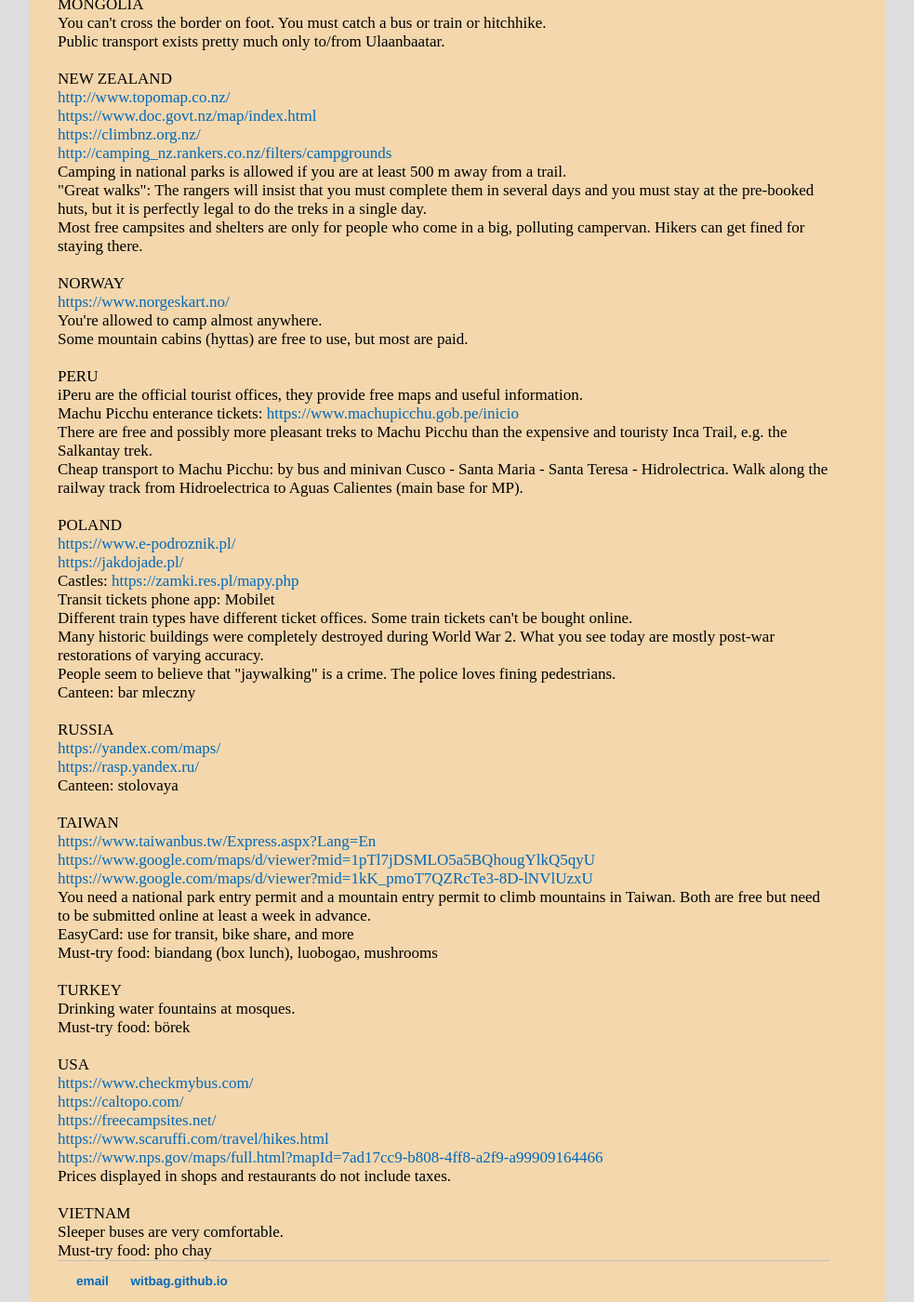
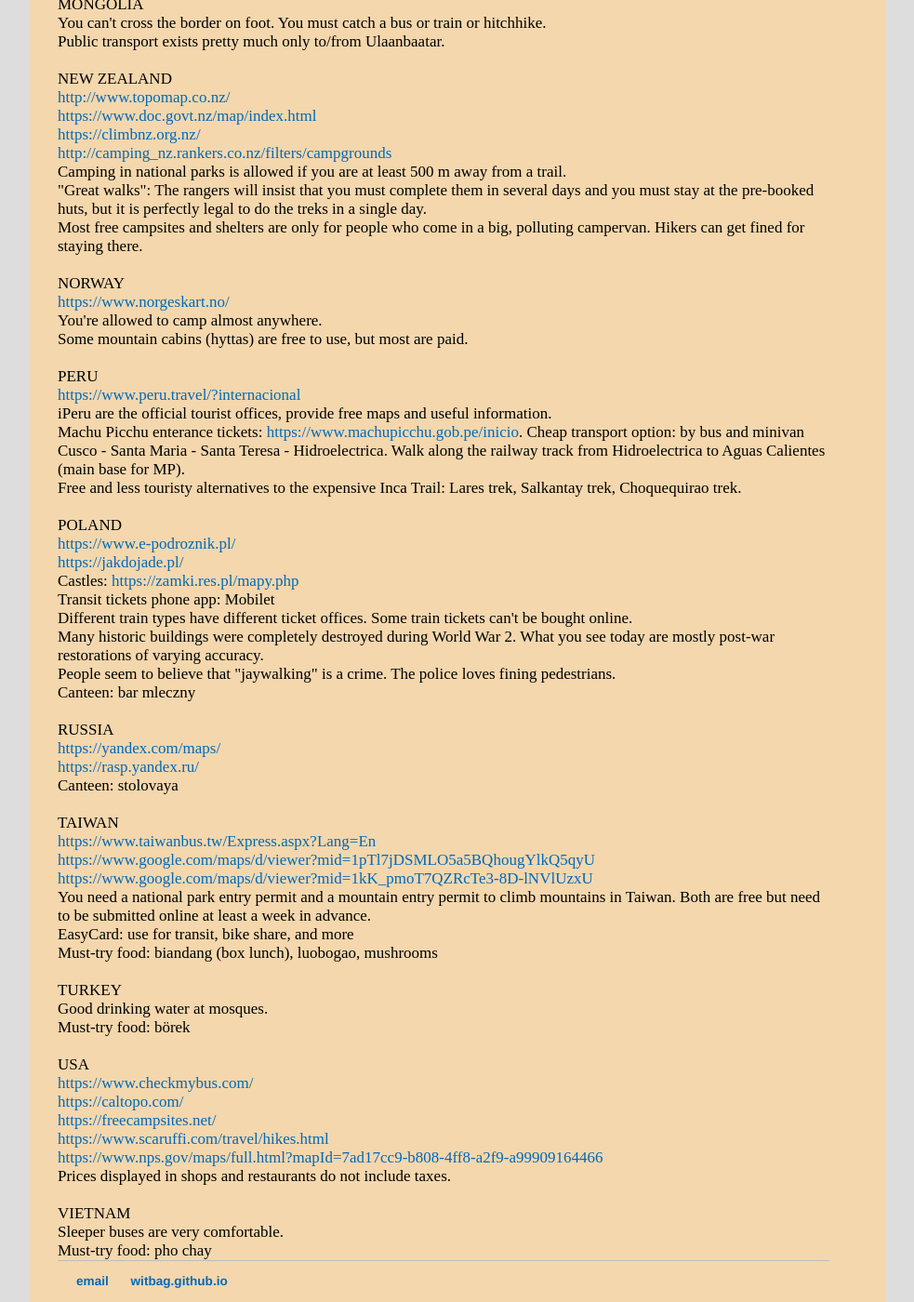
Before and after one commit to witbag/witbag.github.io, a Jekyll site: the page built from travel/notes.html, in a window 1280 px wide and 1400 px high, scrolled down 2089 px. Shown: the whole window at 93% size, without its empty margins (148-1131 px from the left). Built offline with Jekyll 4.4.1, drawn with Linux system fonts in a browser that asks for light colours.

Commit message:
Update notes.html

```diff
--- a/travel/notes.html
+++ b/travel/notes.html
@@ -9,11 +9,11 @@
 <center><h2>Country notes</h2></center>
 
 AUSTRALIA<br>
-<a href="http://www.david-noble.net/">http://www.david-noble.net/</a><br />
-<a href="https://www.bushwalkingblog.com.au/">https://www.bushwalkingblog.com.au/</a><br />
-<a href="https://www.campermate.com.au/maps/">https://www.campermate.com.au/maps/</a><br />
-<a href="https://toiletmap.gov.au/Find">https://toiletmap.gov.au/Find</a><br />
-<a href="https://www.meatinapark.com.au/">https://www.meatinapark.com.au/</a><br />
+<a href="http://www.david-noble.net/" target=_blank>http://www.david-noble.net/</a><br />
+<a href="https://www.bushwalkingblog.com.au/" target=_blank>https://www.bushwalkingblog.com.au/</a><br />
+<a href="https://www.campermate.com.au/maps/" target=_blank>https://www.campermate.com.au/maps/</a><br />
+<a href="https://toiletmap.gov.au/Find" target=_blank>https://toiletmap.gov.au/Find</a><br />
+<a href="https://www.meatinapark.com.au/" target=_blank>https://www.meatinapark.com.au/</a><br />
 Cyclists can get fined hundreds of dollars for not wearing a helmet, not having a bell, not carrying an ID, not keeping hands on the handlebar, and other BS.<br>
 There are free BBQ hot plates in parks and on beaches.<br>
 <br>
@@ -27,12 +27,12 @@
 Must-try food: amok, kralan<br>
 <br>
 CANADA<br>
-<a href="https://freecampsites.net/">https://freecampsites.net/</a><br />
+<a href="https://freecampsites.net/" target=_blank>https://freecampsites.net/</a><br />
 Western half of Canada has almost no inter-city public transport.<br>
 <br>
 CHINA<br>
-<a href="https://www.chinabusguide.com/">https://www.chinabusguide.com/</a><br />
-<a href="https://www.trip.com/">https://www.trip.com/</a><br />
+<a href="https://www.chinabusguide.com/" target=_blank>https://www.chinabusguide.com/</a><br />
+<a href="https://www.trip.com/" target=_blank>https://www.trip.com/</a><br />
 Many foreign websites are blocked.<br>
 Many historical places have been "renovated" in recent years into tourist traps devoid of authenticity.<br>
 Must-try food: huoguo (hot pot)<br>
@@ -44,49 +44,49 @@
 Must-try food: injera, salads<br>
 <br>
 EUROPE<br>
-<a href="https://www.busradar.com/">https://www.busradar.com/</a><br />
-<a href="https://www.blablacar.com/">https://www.blablacar.com/</a><br />
-<a href="http://www.azair.com/">http://www.azair.com/</a><br />
-<a href="http://beta.map1.eu/">http://beta.map1.eu/</a><br />
-<a href="https://www.megalithic.co.uk/">https://www.megalithic.co.uk/</a><br />
-<a href="https://maps.squat.net/en/cities">https://maps.squat.net/en/cities</a><br />
-<a href="https://ec.europa.eu/eurostat/cache/RCI/#?vis=nuts2.tourism&lang=en">https://ec.europa.eu/eurostat/cache/RCI/#?vis=nuts2.tourism&lang=en</a><br />
+<a href="https://www.busradar.com/" target=_blank>https://www.busradar.com/</a><br />
+<a href="https://www.blablacar.com/" target=_blank>https://www.blablacar.com/</a><br />
+<a href="http://www.azair.com/" target=_blank>http://www.azair.com/</a><br />
+<a href="http://beta.map1.eu/" target=_blank>http://beta.map1.eu/</a><br />
+<a href="https://www.megalithic.co.uk/" target=_blank>https://www.megalithic.co.uk/</a><br />
+<a href="https://maps.squat.net/en/cities" target=_blank>https://maps.squat.net/en/cities</a><br />
+<a href="https://ec.europa.eu/eurostat/cache/RCI/#?vis=nuts2.tourism&lang=en" target=_blank>https://ec.europa.eu/eurostat/cache/RCI/#?vis=nuts2.tourism&lang=en</a><br />
 Western Europe claims to care about climate, but train travel is extremely expensive (maybe most in the world) while flying can be ridiculously cheap. Buses are reasonably priced.<br>
 Cheapest airlines (Ryanair, Wizzair) have strict luggage rules and you must check in online or pay a huge fee.<br>
 "Ethnological" museums, especially in London, Paris, Berlin, Brussels, and Vienna are full of stolen art from all over the world and reject the demands to return them.<br>
 <br>
 GERMANY<br>
-<a href="http://www.freepee.org/">http://www.freepee.org/</a><br />
-<a href="http://berlin-besetzt.de/">http://berlin-besetzt.de/</a><br />
-1-day train ticket can be a good deal for a small group (up to 5 people): <a href="https://www.bahn.com/en/view/offers/regional/day-ticket-for-germany.shtml">https://www.bahn.com/en/view/offers/regional/day-ticket-for-germany.shtml</a><br>
+<a href="http://www.freepee.org/" target=_blank>http://www.freepee.org/</a><br />
+<a href="http://berlin-besetzt.de/" target=_blank>http://berlin-besetzt.de/</a><br />
+1-day train ticket can be a good deal for a small group (up to 5 people): <a href="https://www.bahn.com/en/view/offers/regional/day-ticket-for-germany.shtml" target=_blank>https://www.bahn.com/en/view/offers/regional/day-ticket-for-germany.shtml</a><br>
 <br>
 INDIA<br>
-<a href="https://www.yatra.com/">https://www.yatra.com/</a><br />
-<a href="https://www.cleartrip.com/">https://www.cleartrip.com/</a><br />
-<a href="https://erail.in/">https://erail.in/</a><br />
-<a href="https://www.irctc.co.in/nget/train-search">https://www.irctc.co.in/nget/train-search</a><br />
+<a href="https://www.yatra.com/" target=_blank>https://www.yatra.com/</a><br />
+<a href="https://www.cleartrip.com/" target=_blank>https://www.cleartrip.com/</a><br />
+<a href="https://erail.in/" target=_blank>https://erail.in/</a><br />
+<a href="https://www.irctc.co.in/nget/train-search" target=_blank>https://www.irctc.co.in/nget/train-search</a><br />
 Buying a train ticket is difficult: the queues are enormous, you need to fill out a complicated form, there are many price categories, tickets sell out early. Buy tickets online if possible. "Tatkal" tickets are more expensive but can be bought on day of departure. Buses are less confusing and more reliable.<br>
 Food in India is often labeled with green (vegetarian) and brown (non-vegetarian) dot symbols.<br>
 Must-try food: thali, desserts<br>
 <br>
 INDONESIA<br>
-<a href="https://www.traveloka.com/en-id/">https://www.traveloka.com/en-id/</a><br />
-<a href="https://www.indonesiaferry.co.id/en/home">https://www.indonesiaferry.co.id/en/home</a><br />
-<a href="http://www.big.go.id/peta-provinsi/">http://www.big.go.id/peta-provinsi/</a><br />
+<a href="https://www.traveloka.com/en-id/" target=_blank>https://www.traveloka.com/en-id/</a><br />
+<a href="https://www.indonesiaferry.co.id/en/home" target=_blank>https://www.indonesiaferry.co.id/en/home</a><br />
+<a href="http://www.big.go.id/peta-provinsi/" target=_blank>http://www.big.go.id/peta-provinsi/</a><br />
 Ride-hailing app: Gojek<br>
 Many mountains charge enterance fees.<br>
 Must-try food: gado-gado<br>
 <br>
 ISRAEL<br>
-<a href="https://www.bus.co.il/otobusimmvc/en">https://www.bus.co.il/otobusimmvc/en</a><br />
+<a href="https://www.bus.co.il/otobusimmvc/en" target=_blank>https://www.bus.co.il/otobusimmvc/en</a><br />
 Do not tell the border officials that you plan to visit Palestine or you will be searched and interrogated.<br>
 The Palestinian Territories are essentially annexed by Israel (except Gaza). Palestinians are banned from some areas and roads. Gaza Strip is sealed off from outside world.<br>
 There are young soldiers with machine guns everywhere.<br>
 <br>
 JAPAN<br>
-<a href="https://world.jorudan.co.jp/mln/en/">https://world.jorudan.co.jp/mln/en/</a><br />
-<a href="http://www.hyperdia.com/">http://www.hyperdia.com/</a><br />
-<a href="https://www.highwaybus.com/gp/inbound/index?lang=EN">https://www.highwaybus.com/gp/inbound/index?lang=EN</a><br />
+<a href="https://world.jorudan.co.jp/mln/en/" target=_blank>https://world.jorudan.co.jp/mln/en/</a><br />
+<a href="http://www.hyperdia.com/" target=_blank>http://www.hyperdia.com/</a><br />
+<a href="https://www.highwaybus.com/gp/inbound/index?lang=EN" target=_blank>https://www.highwaybus.com/gp/inbound/index?lang=EN</a><br />
 The numerous railway and subway companies are incompatible with each other and use different tickets. Changing a subway line sometimes involves going out into the street and entering a different building.<br>
 Public trash cans are very rare but every item you buy comes wrapped in plastic.<br>
 Must-try food: natto, miso soup<br>
@@ -100,29 +100,29 @@
 Public transport exists pretty much only to/from Ulaanbaatar.<br>
 <br>
 NEW ZEALAND<br>
-<a href="http://www.topomap.co.nz/">http://www.topomap.co.nz/</a><br />
-<a href="https://www.doc.govt.nz/map/index.html">https://www.doc.govt.nz/map/index.html</a><br />
-<a href="https://climbnz.org.nz/">https://climbnz.org.nz/</a><br />
-<a href="http://camping_nz.rankers.co.nz/filters/campgrounds">http://camping_nz.rankers.co.nz/filters/campgrounds</a><br />
+<a href="http://www.topomap.co.nz/" target=_blank>http://www.topomap.co.nz/</a><br />
+<a href="https://www.doc.govt.nz/map/index.html" target=_blank>https://www.doc.govt.nz/map/index.html</a><br />
+<a href="https://climbnz.org.nz/" target=_blank>https://climbnz.org.nz/</a><br />
+<a href="http://camping_nz.rankers.co.nz/filters/campgrounds" target=_blank>http://camping_nz.rankers.co.nz/filters/campgrounds</a><br />
 Camping in national parks is allowed if you are at least 500 m away from a trail.<br>
 "Great walks": The rangers will insist that you must complete them in several days and you must stay at the pre-booked huts, but it is perfectly legal to do the treks in a single day.<br>
 Most free campsites and shelters are only for people who come in a big, polluting campervan. Hikers can get fined for staying there.<br>
 <br>
 NORWAY<br>
-<a href="https://www.norgeskart.no/">https://www.norgeskart.no/</a><br />
+<a href="https://www.norgeskart.no/" target=_blank>https://www.norgeskart.no/</a><br />
 You're allowed to camp almost anywhere.<br>
 Some mountain cabins (hyttas) are free to use, but most are paid.<br>
 <br>
 PERU<br>
-iPeru are the official tourist offices, they provide free maps and useful information.<br>
-Machu Picchu enterance tickets: <a href="https://www.machupicchu.gob.pe/inicio">https://www.machupicchu.gob.pe/inicio</a><br />
-There are free and possibly more pleasant treks to Machu Picchu than the expensive and touristy Inca Trail, e.g. the Salkantay trek.<br>
-Cheap transport to Machu Picchu: by bus and minivan Cusco - Santa Maria - Santa Teresa - Hidrolectrica. Walk along the railway track from Hidroelectrica to Aguas Calientes (main base for MP).<br>
+<a href="https://www.peru.travel/?internacional" target=_blank>https://www.peru.travel/?internacional</a><br />
+iPeru are the official tourist offices, provide free maps and useful information.<br>
+Machu Picchu enterance tickets: <a href="https://www.machupicchu.gob.pe/inicio" target=_blank>https://www.machupicchu.gob.pe/inicio</a>. Cheap transport option: by bus and minivan Cusco - Santa Maria - Santa Teresa - Hidroelectrica. Walk along the railway track from Hidroelectrica to Aguas Calientes (main base for MP).<br>
+Free and less touristy alternatives to the expensive Inca Trail: Lares trek, Salkantay trek, Choquequirao trek.<br>
 <br>
 POLAND<br>
-<a href="https://www.e-podroznik.pl/">https://www.e-podroznik.pl/</a><br />
-<a href="https://jakdojade.pl/">https://jakdojade.pl/</a><br />
-Castles: <a href="https://zamki.res.pl/mapy.php">https://zamki.res.pl/mapy.php</a><br />
+<a href="https://www.e-podroznik.pl/" target=_blank>https://www.e-podroznik.pl/</a><br />
+<a href="https://jakdojade.pl/" target=_blank>https://jakdojade.pl/</a><br />
+Castles: <a href="https://zamki.res.pl/mapy.php" target=_blank>https://zamki.res.pl/mapy.php</a><br />
 Transit tickets phone app: Mobilet<br>
 Different train types have different ticket offices. Some train tickets can't be bought online.<br>
 Many historic buildings were completely destroyed during World War 2. What you see today are mostly post-war restorations of varying accuracy.<br>
@@ -130,28 +130,28 @@
 Canteen: bar mleczny<br>
 <br>
 RUSSIA<br>
-<a href="https://yandex.com/maps/">https://yandex.com/maps/</a><br />
-<a href="https://rasp.yandex.ru/">https://rasp.yandex.ru/</a><br />
+<a href="https://yandex.com/maps/" target=_blank>https://yandex.com/maps/</a><br />
+<a href="https://rasp.yandex.ru/" target=_blank>https://rasp.yandex.ru/</a><br />
 Canteen: stolovaya<br>
 <br>
 TAIWAN<br>
-<a href="https://www.taiwanbus.tw/Express.aspx?Lang=En">https://www.taiwanbus.tw/Express.aspx?Lang=En</a><br />
-<a href="https://www.google.com/maps/d/viewer?mid=1pTl7jDSMLO5a5BQhougYlkQ5qyU">https://www.google.com/maps/d/viewer?mid=1pTl7jDSMLO5a5BQhougYlkQ5qyU</a><br />
-<a href="https://www.google.com/maps/d/viewer?mid=1kK_pmoT7QZRcTe3-8D-lNVlUzxU">https://www.google.com/maps/d/viewer?mid=1kK_pmoT7QZRcTe3-8D-lNVlUzxU</a><br />
+<a href="https://www.taiwanbus.tw/Express.aspx?Lang=En" target=_blank>https://www.taiwanbus.tw/Express.aspx?Lang=En</a><br />
+<a href="https://www.google.com/maps/d/viewer?mid=1pTl7jDSMLO5a5BQhougYlkQ5qyU" target=_blank>https://www.google.com/maps/d/viewer?mid=1pTl7jDSMLO5a5BQhougYlkQ5qyU</a><br />
+<a href="https://www.google.com/maps/d/viewer?mid=1kK_pmoT7QZRcTe3-8D-lNVlUzxU" target=_blank>https://www.google.com/maps/d/viewer?mid=1kK_pmoT7QZRcTe3-8D-lNVlUzxU</a><br />
 You need a national park entry permit and a mountain entry permit to climb mountains in Taiwan. Both are free but need to be submitted online at least a week in advance.<br>
 EasyCard: use for transit, bike share, and more<br>
 Must-try food: biandang (box lunch), luobogao, mushrooms<br>
 <br>
 TURKEY<br>
-Drinking water fountains at mosques.<br>
+Good drinking water at mosques.<br>
 Must-try food: börek<br>
 <br>
 USA<br>
-<a href="https://www.checkmybus.com/">https://www.checkmybus.com/</a><br />
-<a href="https://caltopo.com/">https://caltopo.com/</a><br />
-<a href="https://freecampsites.net/">https://freecampsites.net/</a><br />
-<a href="https://www.scaruffi.com/travel/hikes.html">https://www.scaruffi.com/travel/hikes.html</a><br />
-<a href="https://www.nps.gov/maps/full.html?mapId=7ad17cc9-b808-4ff8-a2f9-a99909164466">https://www.nps.gov/maps/full.html?mapId=7ad17cc9-b808-4ff8-a2f9-a99909164466</a><br />
+<a href="https://www.checkmybus.com/" target=_blank>https://www.checkmybus.com/</a><br />
+<a href="https://caltopo.com/" target=_blank>https://caltopo.com/</a><br />
+<a href="https://freecampsites.net/" target=_blank>https://freecampsites.net/</a><br />
+<a href="https://www.scaruffi.com/travel/hikes.html" target=_blank>https://www.scaruffi.com/travel/hikes.html</a><br />
+<a href="https://www.nps.gov/maps/full.html?mapId=7ad17cc9-b808-4ff8-a2f9-a99909164466" target=_blank>https://www.nps.gov/maps/full.html?mapId=7ad17cc9-b808-4ff8-a2f9-a99909164466</a><br />
 Prices displayed in shops and restaurants do not include taxes.<br>
 <br>
 VIETNAM<br>
```
